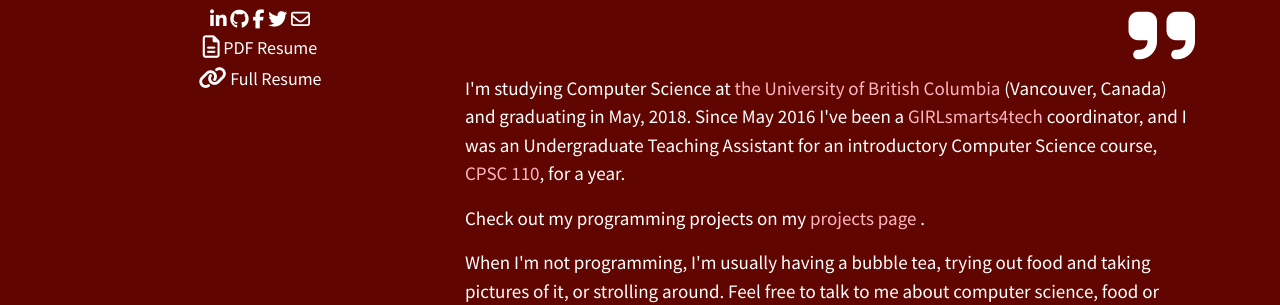
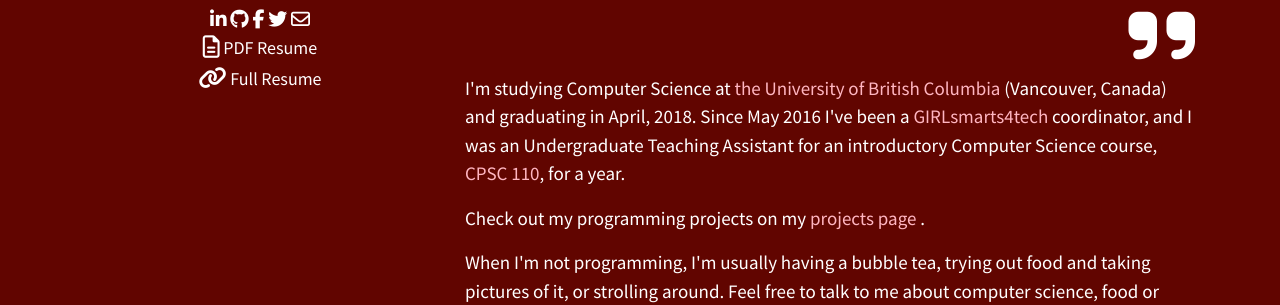
Before and after one commit to 42mandychen/42mandychen.github.io, a Jekyll site: the page built from index.html, in a window 1280 px wide. Shown: the part 349-654 px from the top of the page. Built offline with Jekyll 4.4.1, drawn with Linux system fonts in a browser that asks for light colours; nearby versions of some CDN libraries.

```diff
--- a/index.html
+++ b/index.html
@@ -15,7 +15,7 @@ title: Mandy Chen
 			<p>I'm studying Computer Science at
 				<a href="http://www.ubc.ca/" class="intext-link" target="_blank">the
 					University of British Columbia</a> (Vancouver, Canada) and graduating
-					in May, 2018. Since May 2016 I've been a
+					in April, 2018. Since May 2016 I've been a
 				<a href="http://www.cs.ubc.ca/girlsmarts4tech/index.html" class="intext-link" target="_blank">
 					 GIRLsmarts4tech
 				 </a> coordinator, and I was an Undergraduate Teaching Assistant for an introductory Computer Science course, <a href="https://sites.google.com/site/ubccpsc110/" class="intext-link" target="_blank">CPSC 110</a>, for a year.
```
Also changed, not shown: resume/index.md (+1 -1 lines), 1 other file.
